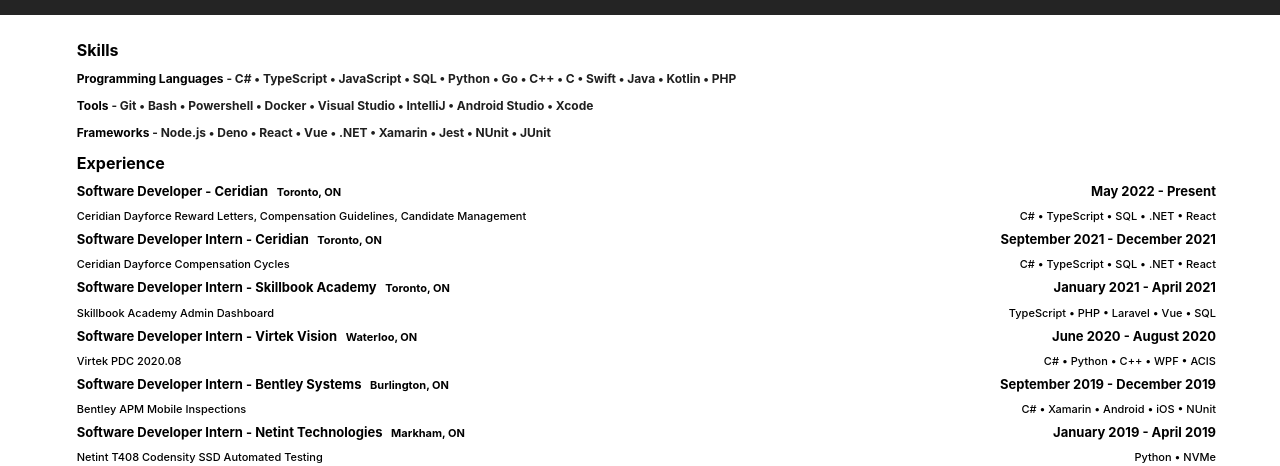
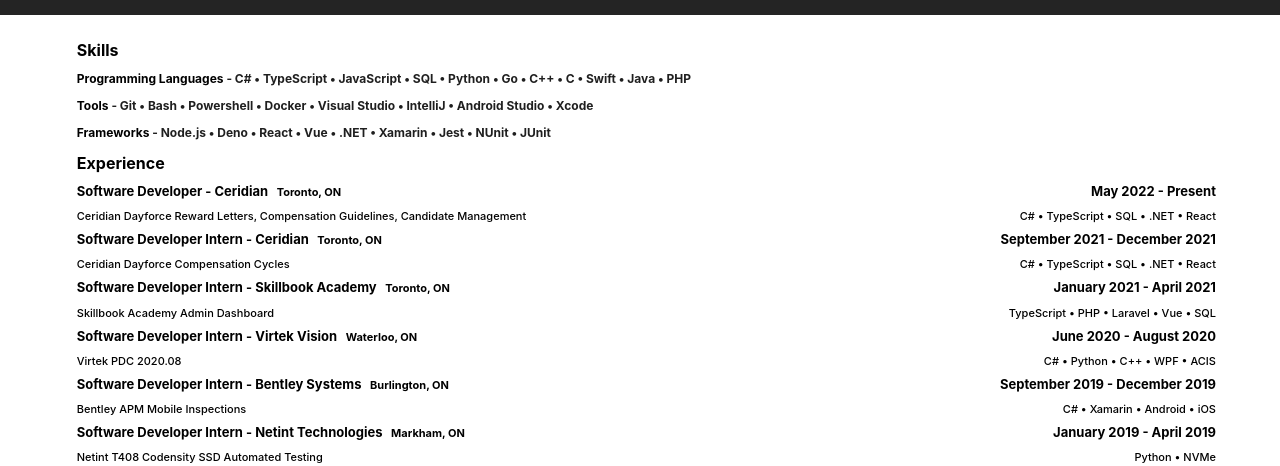
Before and after one commit to matthew-godin/Resume, a React (Create React App) app: page / in a window 1280 px wide. Shown: the part 137-603 px from the top of the page. Built offline with nearby package versions, Linux system fonts and the light colour scheme.

Commit message:
small update

```diff
--- a/src/App.js
+++ b/src/App.js
@@ -39,7 +39,7 @@ function App() {
     <Space direction="vertical"
           style={{ paddingLeft: '6%', width: '89%'}}>
         <Title style={{ margin: '0', paddingTop: '2%', fontWeight: 'bold', color: 'black'}} level={5}>Skills</Title>
-        <Paragraph style={{ margin: '0', fontSize: '12px', fontWeight: 'bold'}}><Paragraph style={{ margin: '0', fontSize: '12px', display: 'inline', fontWeight: 'bold', color: 'black'}}>Programming Languages</Paragraph> - C# • TypeScript • JavaScript • SQL • Python • Go • C++ • C • Swift • Java • Kotlin • PHP</Paragraph>
+        <Paragraph style={{ margin: '0', fontSize: '12px', fontWeight: 'bold'}}><Paragraph style={{ margin: '0', fontSize: '12px', display: 'inline', fontWeight: 'bold', color: 'black'}}>Programming Languages</Paragraph> - C# • TypeScript • JavaScript • SQL • Python • Go • C++ • C • Swift • Java • PHP</Paragraph>
         <Paragraph style={{ margin: '0', fontSize: '12px', fontWeight: 'bold'}}><Paragraph style={{ margin: '0', fontSize: '12px', display: 'inline', fontWeight: 'bold', color: 'black'}}>Tools</Paragraph> - Git • Bash • Powershell • Docker • Visual Studio • IntelliJ • Android Studio • Xcode</Paragraph>
         <Paragraph style={{ margin: '0', fontSize: '12px', fontWeight: 'bold'}}><Paragraph style={{ margin: '0', fontSize: '12px', display: 'inline', fontWeight: 'bold', color: 'black'}}>Frameworks</Paragraph> - Node.js • Deno • React • Vue • .NET • Xamarin • Jest • NUnit • JUnit</Paragraph>
         <Title style={{ margin: '0', fontWeight: 'bold', color: 'black'}} level={5}>Experience</Title>
@@ -86,7 +86,7 @@ function App() {
         </Row>
         <Row>
           <Col style={jobDescriptionStyle} xs={16}>Bentley APM Mobile Inspections</Col>
-          <Col xs={8} style={{textAlign: 'right', fontSize: '11px', fontWeight: jobSkillsWeight}}>C# • Xamarin • Android • iOS • NUnit</Col>
+          <Col xs={8} style={{textAlign: 'right', fontSize: '11px', fontWeight: jobSkillsWeight}}>C# • Xamarin • Android • iOS</Col>
         </Row>
         <Row>
           <Col style={jobTitleWeight} xs={14}>Software Developer Intern - Netint Technologies <Paragraph style={jobCityStyle}>&ensp;Markham, ON</Paragraph></Col>
```
Also changed, not shown: 1 other file (tests, documents, lock files or other folders).
